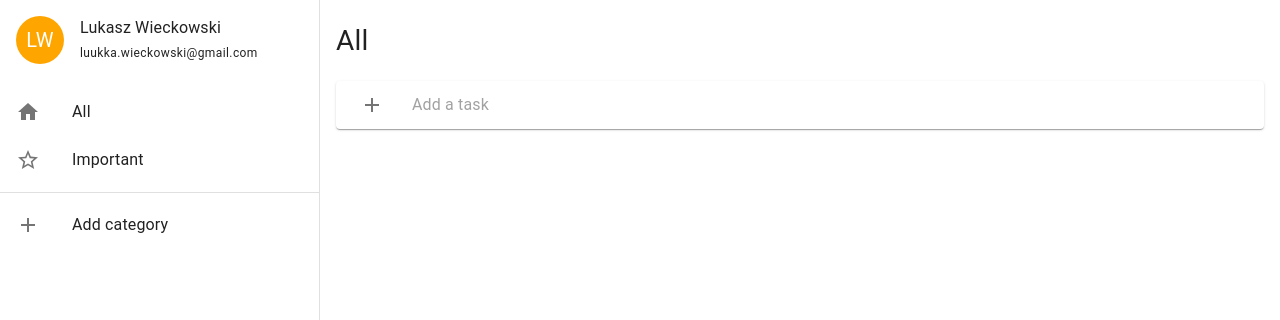
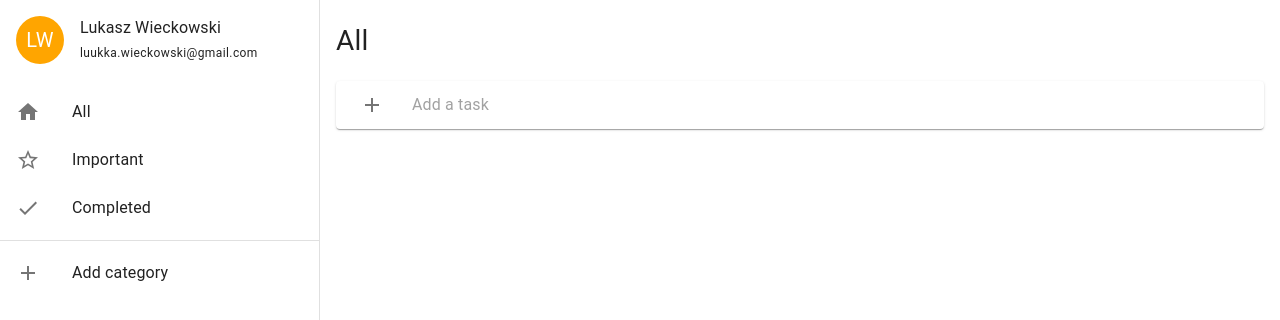
Before and after one commit to lwieckowski/planner, a React (Create React App) app: page / in a window 1280 px wide. Shown: the top 320 px of the page. Built offline with nearby package versions, Linux system fonts and the light colour scheme.

Commit message:
Add completed filter

```diff
--- a/src/components/SetCategoryButton.js
+++ b/src/components/SetCategoryButton.js
@@ -37,7 +37,7 @@ export default function SetCategoryButton({ categories, setCategory }) {
           "aria-labelledby": "basic-button",
         }}
       >
-        {categories.slice(2).map((category, index) => (
+        {categories.slice(3).map((category, index) => (
           <MenuItem key={index} onClick={handleClose}>
             {category}
           </MenuItem>
--- a/src/components/TaskCategoriesPanel.js
+++ b/src/components/TaskCategoriesPanel.js
@@ -1,6 +1,7 @@
 import FormatListBulletedIcon from "@mui/icons-material/FormatListBulleted";
 import AddIcon from "@mui/icons-material/Add";
 import HomeIcon from "@mui/icons-material/Home";
+import DoneIcon from '@mui/icons-material/Done';
 import { Divider, List } from "@mui/material";
 import { Box } from "@mui/system";
 import Item from "./Item";
@@ -48,6 +49,12 @@ export function TaskCategoriesPanel() {
           icon={<StarBorderIcon />}
           onClick={() => dispatch(selectCategory(1))}
         ></Item>
+        <Item
+          key={2}
+          text="Completed"
+          icon={<DoneIcon />}
+          onClick={() => dispatch(selectCategory(2))}
+        ></Item>
       </List>
       <Divider />
       <List>
@@ -59,7 +66,7 @@ export function TaskCategoriesPanel() {
         ></Item>
         {state.categories.map(
           (category, index) =>
-            index >= 2 && (
+            index >= 3 && (
               <Item
                 key={category + index}
                 text={category}
--- a/src/components/TaskCategoryTitleField.js
+++ b/src/components/TaskCategoryTitleField.js
@@ -23,7 +23,7 @@ export function TaskCategoryTitleField() {
     <Box sx={{ ml: 2, mt: 2 }}>
       <TextField
         variant="standard"
-        disabled={state.category < 2}
+        disabled={state.category < 3}
         onChange={(e) =>
           dispatch(changeCategoryName(state.category, e.target.value))
         }
--- a/src/components/TaskList.js
+++ b/src/components/TaskList.js
@@ -41,6 +41,7 @@ export function TaskList() {
     .filter((task) => {
       if (state.category === 0) return true;
       if (state.category === 1) return task.important;
+      if (state.category === 2) return task.completed;
       return task.category === state.categories[state.category];
     })
     .map((task) => (
--- a/src/state/reducer.js
+++ b/src/state/reducer.js
@@ -1,7 +1,7 @@
 import { createContext } from "react";
 
 export const initialState = {
-  categories: ["All", "Important"],
+  categories: ["All", "Important", "Completed"],
   category: 0,
   categoryInEditMode: false,
   newTaskName: "",
```
